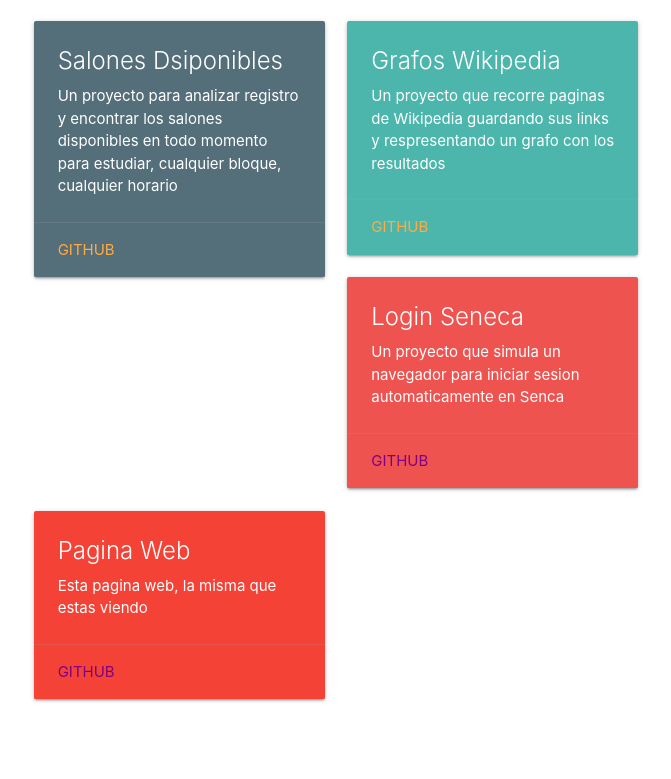
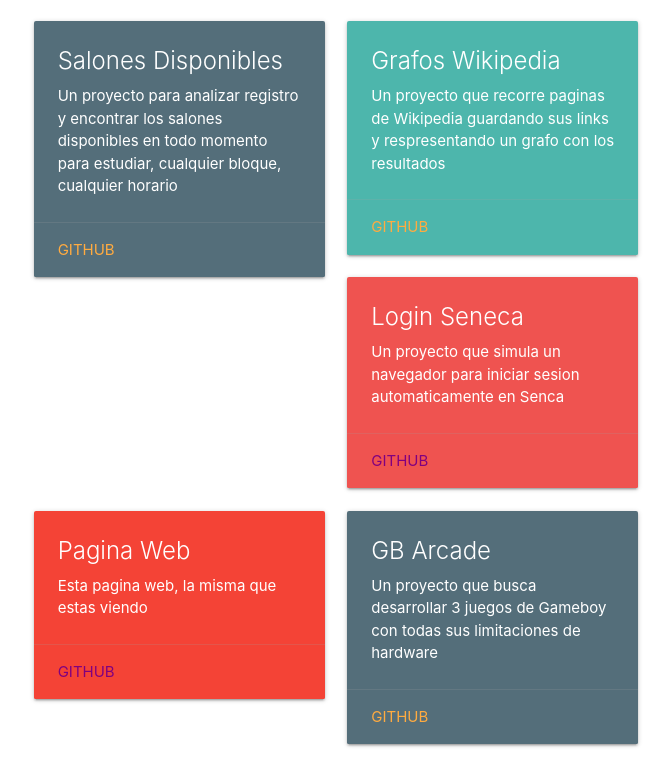
Before and after one commit to acmuniandes/webpage, a website: page index.html in a window 1280 px wide. Shown: the part 260-1039 px from the top of the page, without its empty margins (304-975 px from the left). Before the commit the page ends 994 px from the top, so only its background shows below. Drawn offline with nearby package versions, Linux system fonts and the light colour scheme; a script that the page names is missing.

Commit message:
Added GbArcade, corrected a spelling mistake

```diff
--- a/index.html
+++ b/index.html
@@ -38,7 +38,7 @@ Vue.component('bienvenida',{
             <div class="col s12 m6">
               <div class="card blue-grey darken-1">
                 <div class="card-content white-text">
-                  <span class="card-title">Salones Dsiponibles</span>
+                  <span class="card-title">Salones Disponibles</span>
                   <p>Un proyecto para analizar registro y encontrar los salones
                     disponibles en todo momento para estudiar, cualquier bloque,
                     cualquier horario</p>
@@ -98,6 +98,17 @@ Vue.component('bienvenida',{
                   </div>
                 </div>
               </div>
+			            <div class="col s12 m6">
+              <div class="card blue-grey darken-1">
+                <div class="card-content white-text">
+                  <span class="card-title">GB Arcade</span>
+                  <p>Un proyecto que busca desarrollar 3 juegos de Gameboy con todas sus limitaciones de hardware</p>
+                  </div>
+                  <div class="card-action">
+                    <a href="https://github.com/acmuniandes/gbArcade">Github</a>
+                  </div>
+                </div>
+              </div>
             </div>
           </div>
         </div>
```
